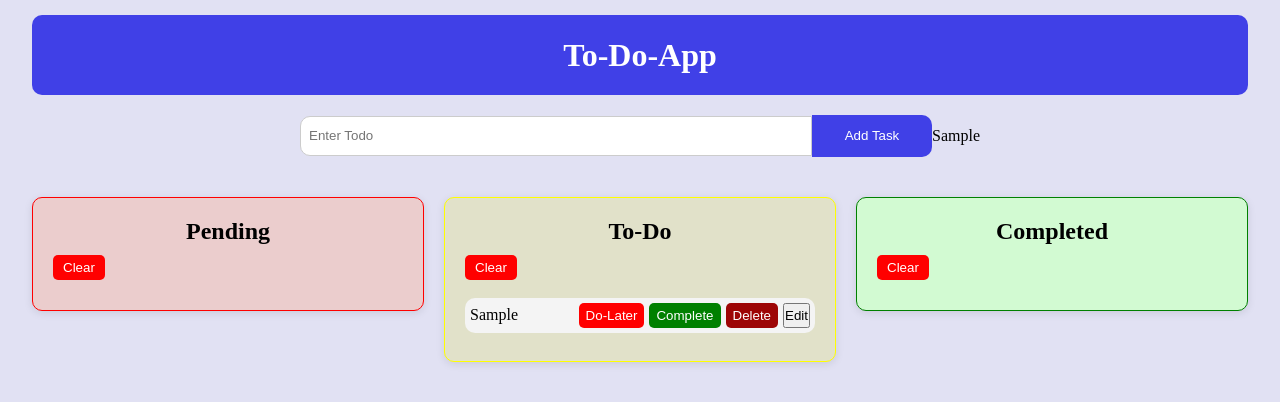
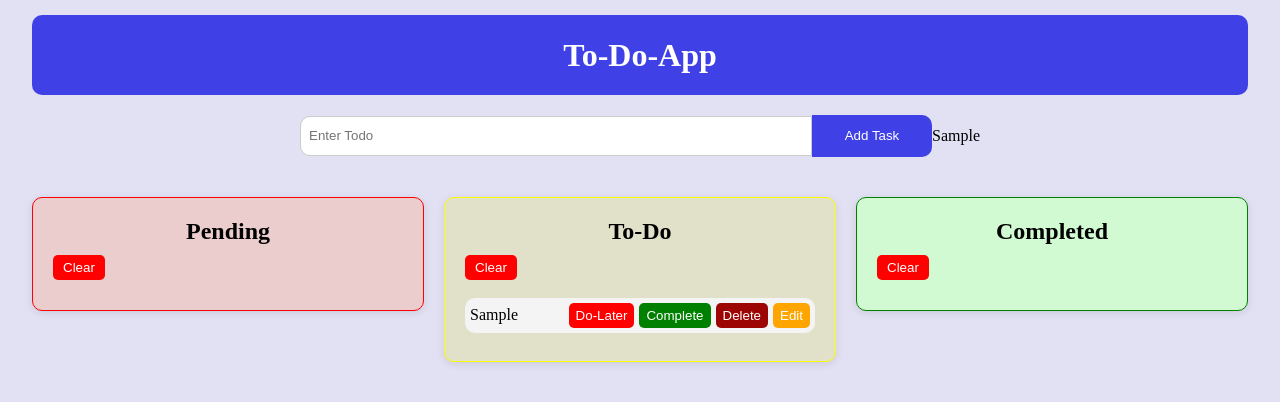
Before and after one commit to sravanKumar1211/ToDo-App, a React (Vite) app in the folder to-do-app/: page / in a window 1280 px wide. Both pictures are taken after typing "Sample" into the empty fields and a click on the button "Add Task". Shown: the top 402 px of the page. Built offline with nearby package versions, Linux system fonts and the light colour scheme.

Commit message:
added-css

```diff
--- a/to-do-app/src/App.css
+++ b/to-do-app/src/App.css
@@ -124,6 +124,15 @@
     background-color: rgb(210, 250, 210) ;
     border: 1px solid green ;
 }
+.edit, .save, .cancel {
+  background-color: orange;
+  border: none;
+  border-radius: 5px;
+  color: white;
+  padding: 5px 7px;
+  cursor: pointer;
+}
+
 
 .complete {
   background-color: green;
```
